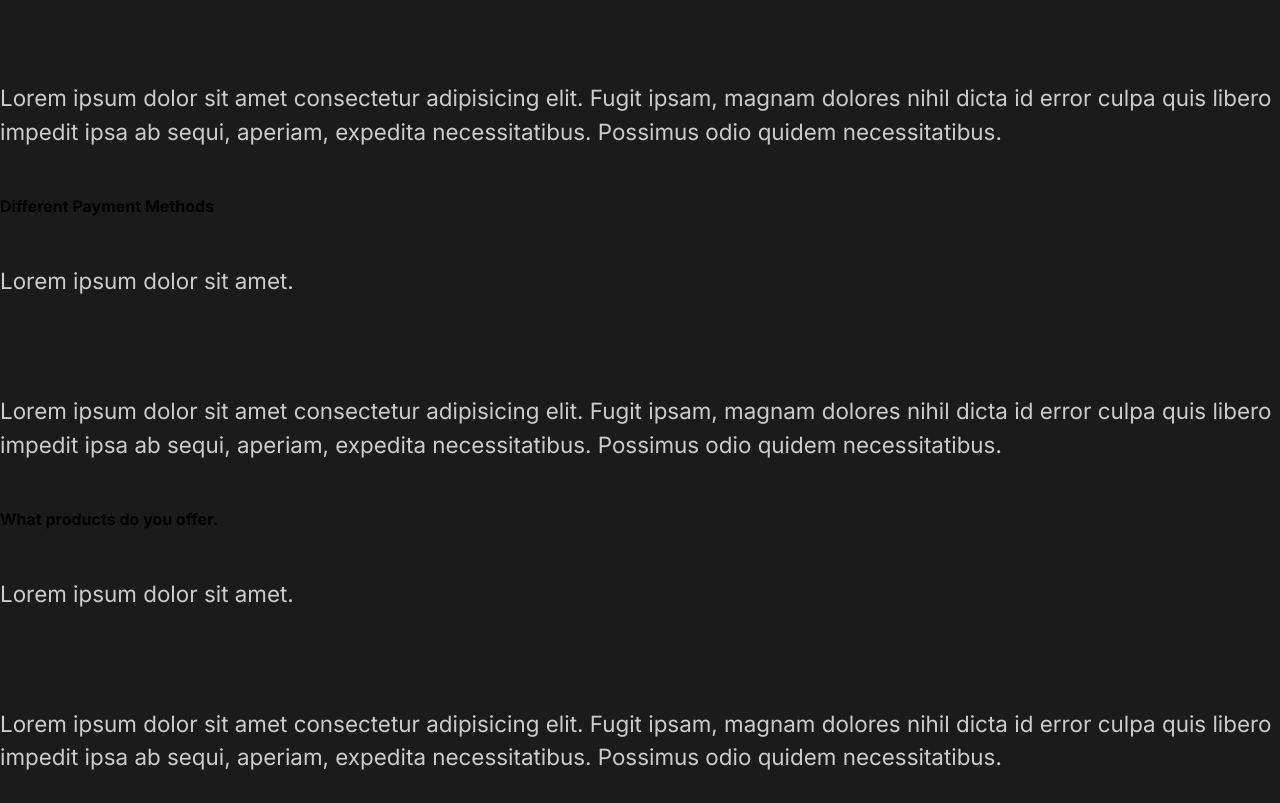
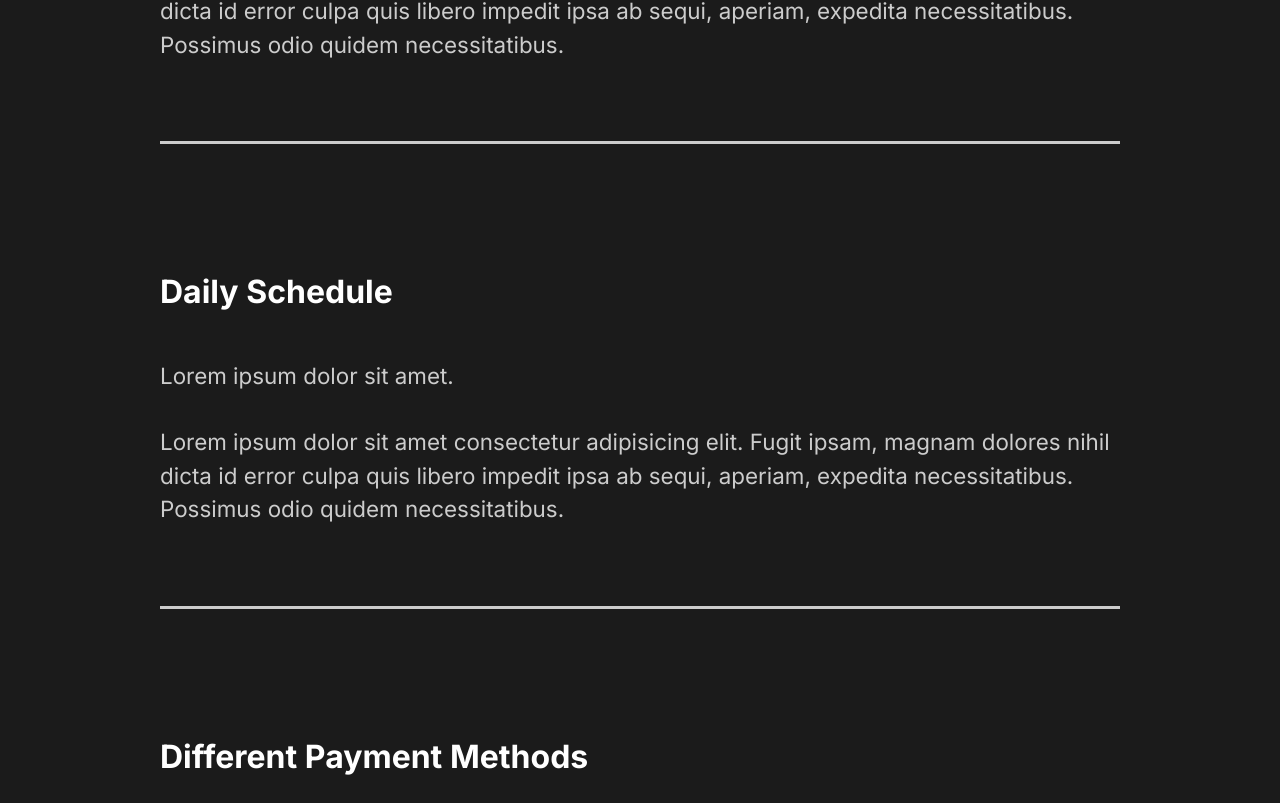
Before and after one commit to Kaniha-H/react-portfolio, a React (Create React App) app: page / in a window 1280 px wide. Shown: the part 2577-3380 px from the top of the page. Built offline with nearby package versions, Linux system fonts and the light colour scheme.

Commit message:
styling faq section

```diff
--- a/src/components/FaqSection.js
+++ b/src/components/FaqSection.js
@@ -1,8 +1,12 @@
 import React from 'react';
+// styles
+import styled from 'styled-components';
+import { ContainerStyled } from '../styles';
+
 
 const FaqSection = () => {
     return (
-        <div className="faq">
+        <FaqStyled>
             <h2>Any Questions <span>FAQ</span></h2>
             <div className="question">
                 <h4>How Do I Start ?</h4>
@@ -12,6 +16,7 @@
                         Lorem ipsum dolor sit amet consectetur adipisicing elit. Fugit ipsam, magnam dolores nihil dicta id error culpa quis libero impedit ipsa ab sequi, aperiam, expedita necessitatibus. Possimus odio quidem necessitatibus.
                     </p>
                 </div>
+                <div className="faq-line"></div>
             </div>
             <div className="question">
                 <h4>Daily Schedule</h4>
@@ -21,6 +26,7 @@
                         Lorem ipsum dolor sit amet consectetur adipisicing elit. Fugit ipsam, magnam dolores nihil dicta id error culpa quis libero impedit ipsa ab sequi, aperiam, expedita necessitatibus. Possimus odio quidem necessitatibus.
                     </p>
                 </div>
+                <div className="faq-line"></div>
             </div>
             <div className="question">
                 <h4>Different Payment Methods</h4>
@@ -30,6 +36,7 @@
                         Lorem ipsum dolor sit amet consectetur adipisicing elit. Fugit ipsam, magnam dolores nihil dicta id error culpa quis libero impedit ipsa ab sequi, aperiam, expedita necessitatibus. Possimus odio quidem necessitatibus.
                     </p>
                 </div>
+                <div className="faq-line"></div>
             </div>
             <div className="question">
                 <h4>What products do you offer.</h4>
@@ -39,9 +46,37 @@
                         Lorem ipsum dolor sit amet consectetur adipisicing elit. Fugit ipsam, magnam dolores nihil dicta id error culpa quis libero impedit ipsa ab sequi, aperiam, expedita necessitatibus. Possimus odio quidem necessitatibus.
                     </p>
                 </div>
+                <div className="faq-line"></div>
             </div>
-        </div>
+        </FaqStyled>
     );
-}
+};
+
+const FaqStyled = styled(ContainerStyled)`
+    display: block;
+    span {
+        display: block;
+    }
+    h2 {
+        padding-bottom: 2rem;
+        font-weight: lighter;
+    }
+    .faq-line {
+        background: #ccc;
+        height: .2rem;
+        margin: 2rem 0;
+        width: 100%;
+    }
+    .question {
+        padding: 3rem 0;
+        cursor: pointer;
+    }
+    .answer {
+        padding: 2rem 0;
+        p {
+            padding: 1rem 0;
+        }
+    }
+`;
 
 export default FaqSection;
--- a/src/components/GlobalStyle.js
+++ b/src/components/GlobalStyle.js
@@ -36,6 +36,7 @@
 }
 h4 {
     font-weight: bold;
+    font-size: 2rem;
 }
 a {
     font-size: 1.1rem;
```
